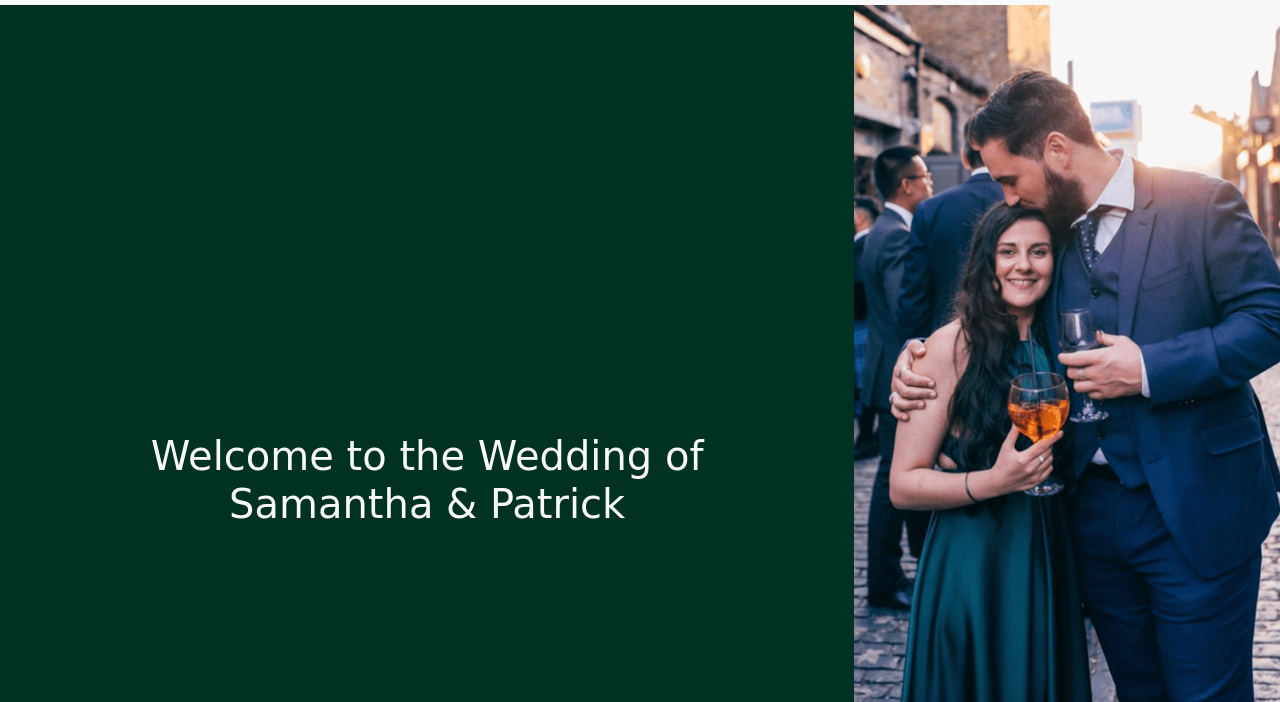
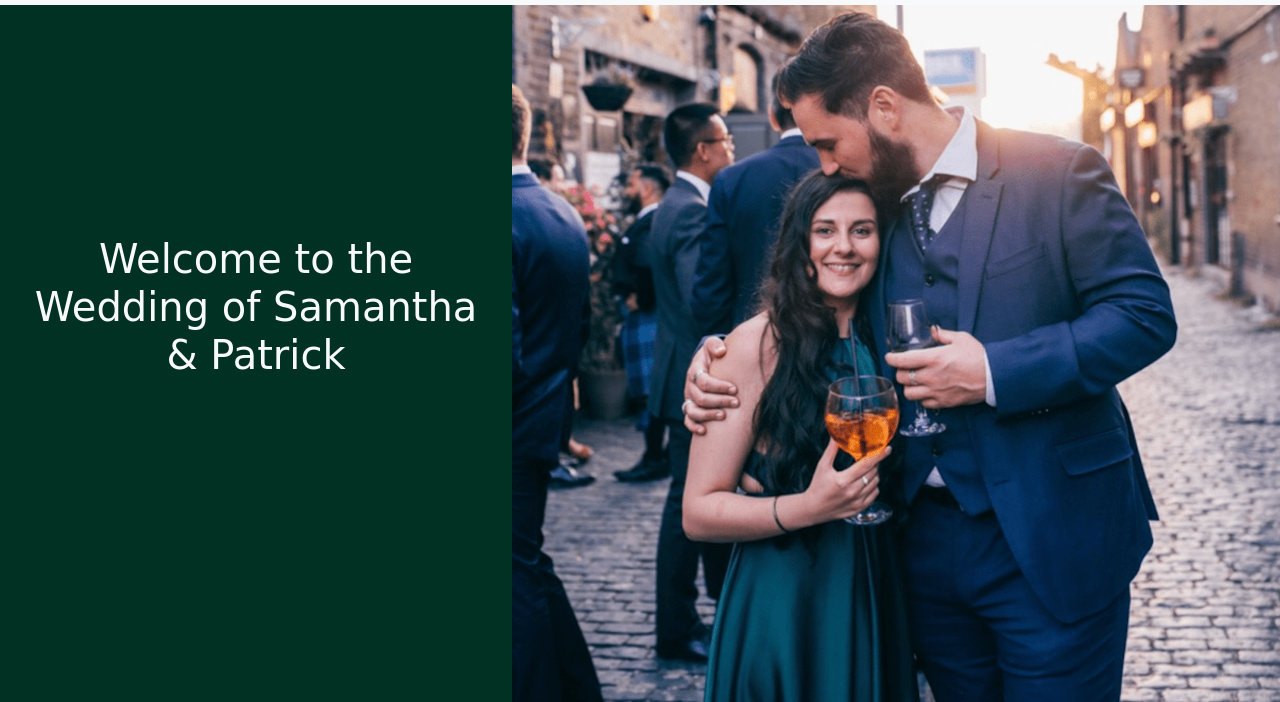
Before and after one commit to SamanthaBooth81/wedding, a website: page index.html in a window 1280 px wide. Shown: the part 121-823 px from the top of the page. Drawn offline with nearby package versions, Linux system fonts and the light colour scheme; files whose address does not match are found by name; a web font is replaced by a local one.

Commit message:
add responsive styling

```diff
--- a/CSS/style.css
+++ b/CSS/style.css
@@ -56,6 +56,14 @@
     object-fit: cover;
 }
 
+.welcome-msg {
+    width: 100%;
+    margin: 0%;
+    padding: 0%;
+    height: 700px;
+    object-fit: cover;
+}
+
 /*            Garland Divider Styling                       */
 
 #garland {
@@ -76,7 +84,7 @@
     }
 }
 
-@media screen and (max-width: 500px){
+@media screen and (max-width: 800px){
 
     #welcome-container {
         display: flex;
@@ -91,7 +99,7 @@
         order: 0;
     }
 
-    .welcome-image {
+    .welcome-msg {
         height: 20%;
     }
 
@@ -99,6 +107,13 @@
         padding: 15%;
     }
 }
-@media screen and (min-width: 501px){
+@media screen and (min-width: 960px){
+    .welcomeText{
+    padding: 45% 5% 45% 5%;
+    }
 
+    .welcome-msg {
+        width: 40%;
+
+    }
 }
--- a/index.html
+++ b/index.html
@@ -35,7 +35,7 @@
             </div>
         </nav>
         <div id="welcome-container" class="container">
-          <div id="welcome secondDiv" class="fixed welcome-image">
+          <div id="welcome secondDiv" class="fixed welcome-msg">
             <h1 id="flex" class="welcomeText">Welcome to the Wedding of Samantha & Patrick</h1>
           </div>
           <div class="flex-item" id="firstDiv">
```
